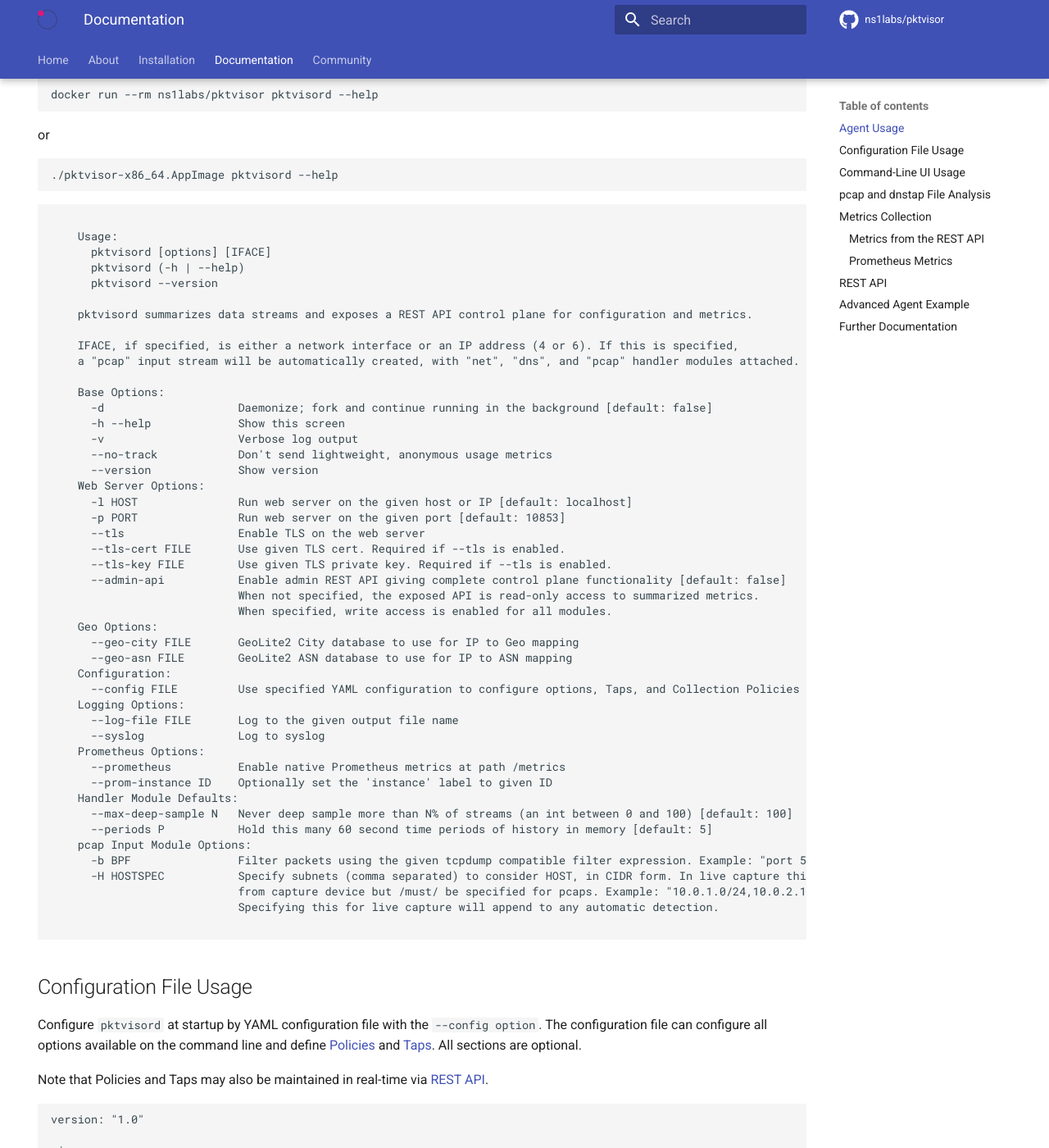
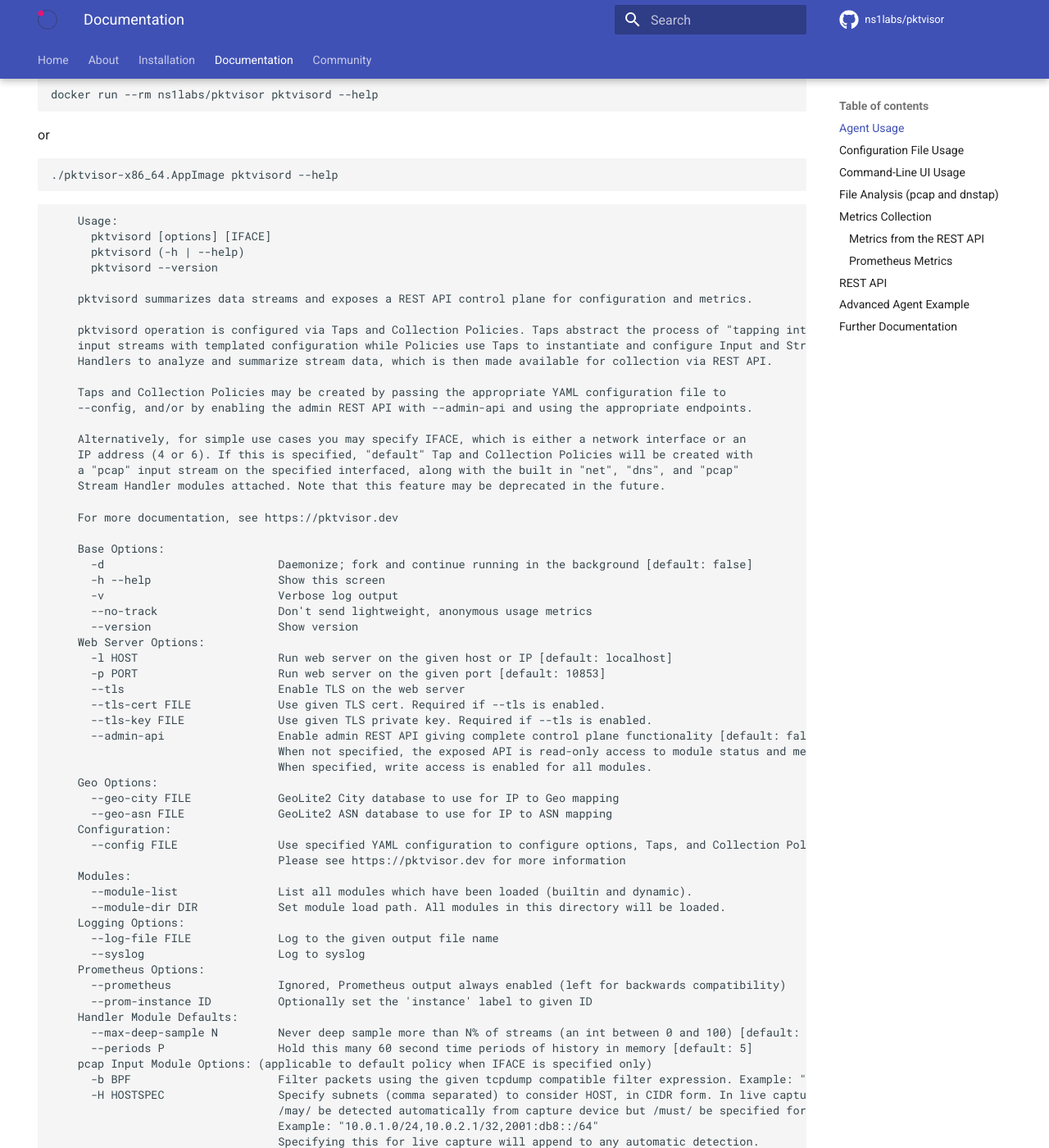
Before and after one commit to orb-community/pktvisor-website, an MkDocs documentation site: the page built from docs/docs.md, in a window 1280 px wide and 1400 px high, scrolled down 266 px. Shown: the whole window at 82% size. Built offline with MkDocs 1.6.1 and Material for MkDocs 9.7.7, drawn with Linux system fonts in a browser that asks for light colours; comment, search, counter and statistics services are not loaded; some of the changed text lies outside the part shown.

````diff
--- a/docs/docs.md
+++ b/docs/docs.md
@@ -21,7 +21,6 @@ or
 ```
 
 ```
-
     Usage:
       pktvisord [options] [IFACE]
       pktvisord (-h | --help)
@@ -29,43 +28,59 @@ or
 
     pktvisord summarizes data streams and exposes a REST API control plane for configuration and metrics.
 
-    IFACE, if specified, is either a network interface or an IP address (4 or 6). If this is specified,
-    a "pcap" input stream will be automatically created, with "net", "dns", and "pcap" handler modules attached.
+    pktvisord operation is configured via Taps and Collection Policies. Taps abstract the process of "tapping into"
+    input streams with templated configuration while Policies use Taps to instantiate and configure Input and Stream
+    Handlers to analyze and summarize stream data, which is then made available for collection via REST API.
+
+    Taps and Collection Policies may be created by passing the appropriate YAML configuration file to
+    --config, and/or by enabling the admin REST API with --admin-api and using the appropriate endpoints.
+
+    Alternatively, for simple use cases you may specify IFACE, which is either a network interface or an
+    IP address (4 or 6). If this is specified, "default" Tap and Collection Policies will be created with
+    a "pcap" input stream on the specified interfaced, along with the built in "net", "dns", and "pcap"
+    Stream Handler modules attached. Note that this feature may be deprecated in the future.
+
+    For more documentation, see https://pktvisor.dev
 
     Base Options:
-      -d                    Daemonize; fork and continue running in the background [default: false]
-      -h --help             Show this screen
-      -v                    Verbose log output
-      --no-track            Don't send lightweight, anonymous usage metrics
-      --version             Show version
+      -d                          Daemonize; fork and continue running in the background [default: false]
+      -h --help                   Show this screen
+      -v                          Verbose log output
+      --no-track                  Don't send lightweight, anonymous usage metrics
+      --version                   Show version
     Web Server Options:
-      -l HOST               Run web server on the given host or IP [default: localhost]
-      -p PORT               Run web server on the given port [default: 10853]
-      --tls                 Enable TLS on the web server
-      --tls-cert FILE       Use given TLS cert. Required if --tls is enabled.
-      --tls-key FILE        Use given TLS private key. Required if --tls is enabled.
-      --admin-api           Enable admin REST API giving complete control plane functionality [default: false]
-                            When not specified, the exposed API is read-only access to summarized metrics.
-                            When specified, write access is enabled for all modules.
+      -l HOST                     Run web server on the given host or IP [default: localhost]
+      -p PORT                     Run web server on the given port [default: 10853]
+      --tls                       Enable TLS on the web server
+      --tls-cert FILE             Use given TLS cert. Required if --tls is enabled.
+      --tls-key FILE              Use given TLS private key. Required if --tls is enabled.
+      --admin-api                 Enable admin REST API giving complete control plane functionality [default: false]
+                                  When not specified, the exposed API is read-only access to module status and metrics.
+                                  When specified, write access is enabled for all modules.
     Geo Options:
-      --geo-city FILE       GeoLite2 City database to use for IP to Geo mapping
-      --geo-asn FILE        GeoLite2 ASN database to use for IP to ASN mapping
+      --geo-city FILE             GeoLite2 City database to use for IP to Geo mapping
+      --geo-asn FILE              GeoLite2 ASN database to use for IP to ASN mapping
     Configuration:
-      --config FILE         Use specified YAML configuration to configure options, Taps, and Collection Policies
+      --config FILE               Use specified YAML configuration to configure options, Taps, and Collection Policies
+                                  Please see https://pktvisor.dev for more information
+    Modules:
+      --module-list               List all modules which have been loaded (builtin and dynamic).
+      --module-dir DIR            Set module load path. All modules in this directory will be loaded.
     Logging Options:
-      --log-file FILE       Log to the given output file name
-      --syslog              Log to syslog
+      --log-file FILE             Log to the given output file name
+      --syslog                    Log to syslog
     Prometheus Options:
-      --prometheus          Enable native Prometheus metrics at path /metrics
-      --prom-instance ID    Optionally set the 'instance' label to given ID
+      --prometheus                Ignored, Prometheus output always enabled (left for backwards compatibility)
+      --prom-instance ID          Optionally set the 'instance' label to given ID
     Handler Module Defaults:
-      --max-deep-sample N   Never deep sample more than N% of streams (an int between 0 and 100) [default: 100]
-      --periods P           Hold this many 60 second time periods of history in memory [default: 5]
-    pcap Input Module Options:
-      -b BPF                Filter packets using the given tcpdump compatible filter expression. Example: "port 53"
-      -H HOSTSPEC           Specify subnets (comma separated) to consider HOST, in CIDR form. In live capture this /may/ be detected automatically
-                            from capture device but /must/ be specified for pcaps. Example: "10.0.1.0/24,10.0.2.1/32,2001:db8::/64"
-                            Specifying this for live capture will append to any automatic detection.
+      --max-deep-sample N         Never deep sample more than N% of streams (an int between 0 and 100) [default: 100]
+      --periods P                 Hold this many 60 second time periods of history in memory [default: 5]
+    pcap Input Module Options: (applicable to default policy when IFACE is specified only)
+      -b BPF                      Filter packets using the given tcpdump compatible filter expression. Example: "port 53"
+      -H HOSTSPEC                 Specify subnets (comma separated) to consider HOST, in CIDR form. In live capture this
+                                  /may/ be detected automatically from capture device but /must/ be specified for pcaps.
+                                  Example: "10.0.1.0/24,10.0.2.1/32,2001:db8::/64"
+                                  Specifying this for live capture will append to any automatic detection.
 
 ```
 
@@ -158,13 +179,13 @@ Usage:
 
 ```
 
-## pcap and dnstap File Analysis
+## File Analysis (pcap and dnstap)
 
 `pktvisor-pcap` and `pktvisor-dnstap` are tools that can statically analyze prerecorded packet capture and dnstap files.
 
 pcap files can come from many sources, the most famous of which is [tcpdump](https://www.tcpdump.org/). dnstap files can be generated from most DNS server software that support dnstap logging, either directly or using a tool such as [golang-dnstap](https://github.com/dnstap/golang-dnstap).
 
-Both take many of the same options, and do all of the same analysis, as `pktvisord` for live capture.
+Both take many of the same options, and do all of the same analysis, as `pktvisord` for live capture. pcap files may include sFlow capture data.
 
 ```
 docker run --rm ns1labs/pktvisor pktvisor-pcap --help
@@ -274,10 +295,9 @@ curl localhost:10853/api/v1/metrics/bucket/1
 
 This can be done with tools like [telegraf](https://docs.influxdata.com/telegraf/) and
 the [standard HTTP plugin](https://github.com/influxdata/telegraf/blob/release-1.17/plugins/inputs/http/README.md).
-Example telegraf config snippet:
+Example telegraf config snippet for the `default` policy:
 
 ```
-
 [inputs]
 [[inputs.http]]
 urls = [ "http://127.0.0.1:10853/api/v1/metrics/bucket/1",]
@@ -289,30 +309,30 @@ json_time_format = "unix"
 json_string_fields = [
   "dns_*",
   "packets_*",
+  "dhcp_*",
+  "pcap_*",
 ]
 
 [inputs.http.tags]
 t = "pktvisor"
 interval = "60"
-
 ```
 
 ### Prometheus Metrics
 
-`pktvisord` also has native Prometheus support, which you can enable by passing `--prometheus`. The metrics are
-available for collection at the standard `/metrics` endpoint.
+`pktvisord` has native Prometheus support. The `default` policy metrics are available for collection at the standard `/metrics` endpoint, or use `/api/v1/policies/__all/metrics/prometheus` to collect metrics from all policies.
 
 ```shell
-$ ./pktvisor-x86_64.AppImage pktvisord -d --prometheus eth0
+$ ./pktvisor-x86_64.AppImage pktvisord -d eth0
 $ curl localhost:10853/metrics
 # HELP dns_wire_packets_udp Total DNS wire packets received over UDP (ingress and egress)
 # TYPE dns_wire_packets_udp gauge
-dns_wire_packets_udp{instance="node"} 28
+dns_wire_packets_udp{instance="node",policy="default"} 28
 # HELP dns_rates_total Rate of all DNS wire packets (combined ingress and egress) per second
 # TYPE dns_rates_total summary
-dns_rates_total{instance="node",quantile="0.5"} 0
-dns_rates_total{instance="node",quantile="0.9"} 4
-dns_rates_total{instance="node",quantile="0.95"} 4
+dns_rates_total{instance="node",policy="default",quantile="0.5"} 0
+dns_rates_total{instance="node",policy="default",quantile="0.9"} 4
+dns_rates_total{instance="node",policy="default",quantile="0.95"} 4
 ...
 ```
 
@@ -320,6 +340,9 @@ You can set the `instance` label by passing `--prom-instance ID`
 
 If you are interested in centralized collection
 using [remote write](https://prometheus.io/docs/operating/integrations/#remote-endpoints-and-storage), including to cloud providers, there is a [docker image available](https://hub.docker.com/r/ns1labs/pktvisor-prom-write) to make this easy. See [centralized_collection/prometheus](https://github.com/ns1labs/pktvisor/tree/develop/centralized_collection/prometheus) for more information.
+
+Also see [getorb.io](getorb.io) for information on connecting pktvisor agents to the Orb observability platform.
+
 
 ## REST API
 
````
Also changed, not shown: other parts of docs/docs.md (+6 -0 lines).
